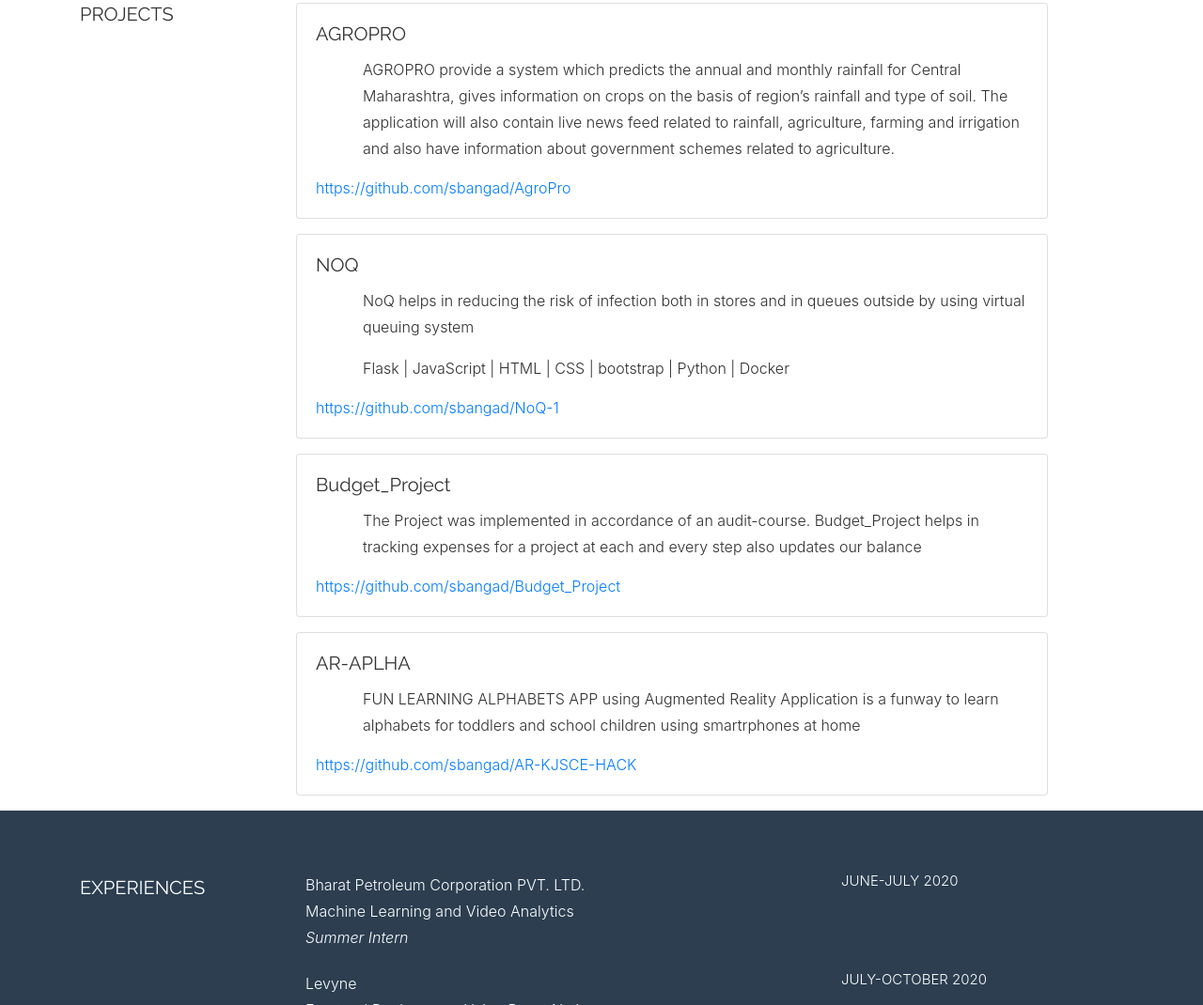
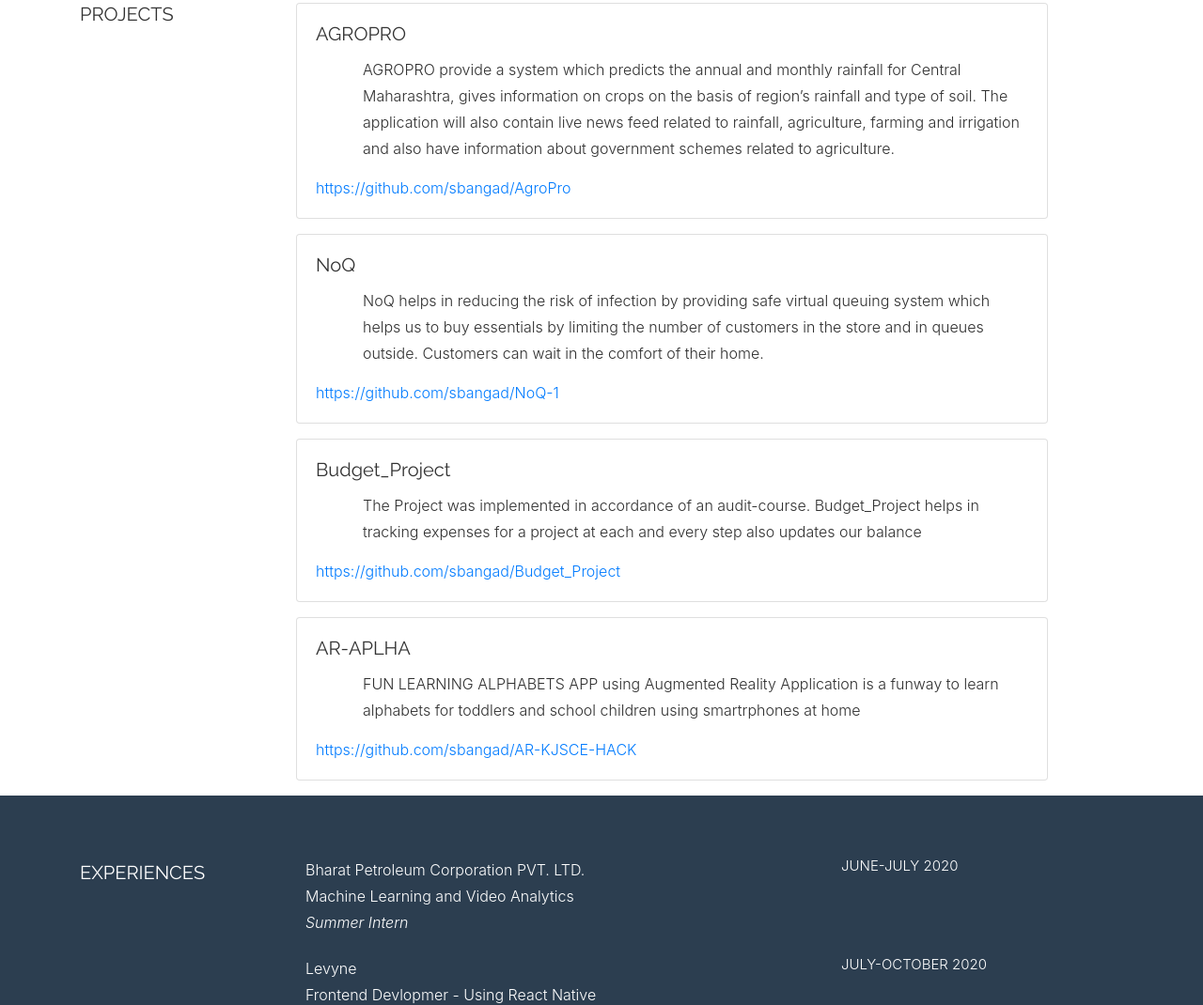
Before and after one commit to sbangad/Resume, a plain HTML site: page index.html in a window 1280 px wide. Shown: the part 1506-2576 px from the top of the page at 94% size. Drawn offline with nearby package versions, Linux system fonts and the light colour scheme.

Commit message:
webpage renamed

```diff
--- a/Resume.html
+++ b/index.html
@@ -129,9 +129,9 @@
         <div class="row no-gutters">
           <div class="col-md-12">
             <div class="card-body">
-              <h5 class="card-title">NOQ</h5>
-              <p class="card-text">NoQ helps in reducing the risk of infection both in stores and in queues outside by using virtual queuing system</p>
-                 <p>Flask | JavaScript | HTML | CSS | bootstrap | Python | Docker</p>
+              <h5 class="card-title">NoQ</h5>
+              <p class="card-text">NoQ helps in reducing the risk of infection by providing safe virtual queuing system which helps us to buy essentials by limiting
+                the number of customers in the store and in queues outside. Customers can wait in the comfort of their home.</p>
                 <a href="https://github.com/sbangad/NoQ-1" class="card-link">https://github.com/sbangad/NoQ-1</a>
               </div>
           </div>
```
